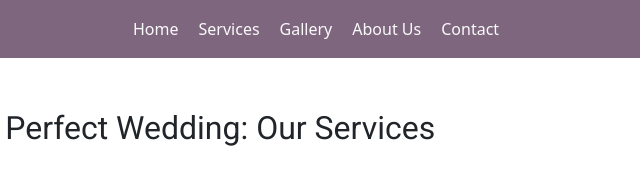
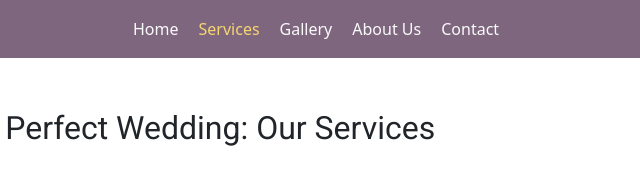
Before and after one commit to devjldp/CodeInstitute_Project1, a plain HTML site: page services.html in a window 1280 px wide. Shown: the top 193 px of the page, 507-1147 px from the left. Drawn offline with nearby package versions, Linux system fonts and the light colour scheme.

Commit message:
services.html adding class active to services link

```diff
--- a/services.html
+++ b/services.html
@@ -30,7 +30,7 @@
                             <a href="index.html" class="navbar-link nav-item">Home</a>
                         </li>
                         <li class="navbar-item mr-2 inline-block-nav">
-                            <a href="#" class="navbar-link nav-item">Services</a>
+                            <a href="#" class="navbar-link nav-item active">Services</a>
                         </li>
                         <li class="navbar-item mr-2 inline-block-nav">
                             <a href="gallery.html" class="navbar-link nav-item">Gallery</a>
```
